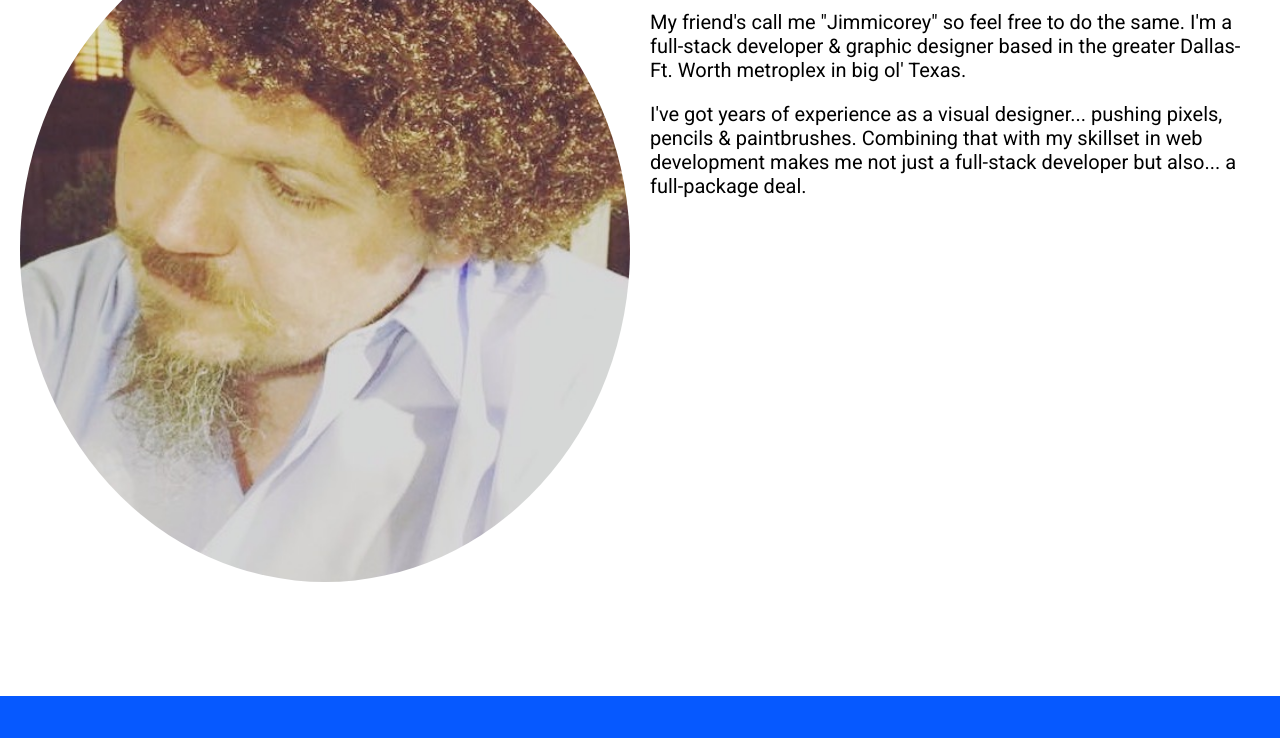
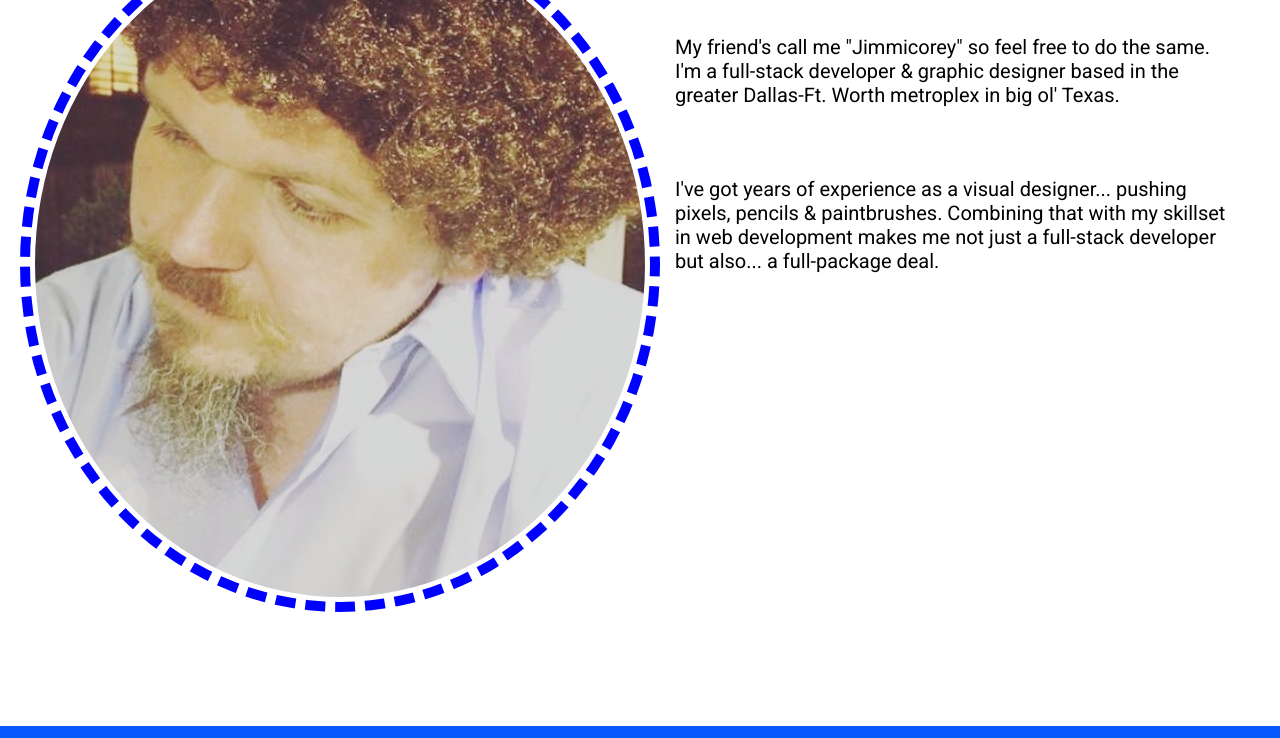
Before and after one commit to Jimmicorey/james_c_coffelt_portfolio1, a plain HTML site: page index.html in a window 1280 px wide. Shown: the part 243-981 px from the top of the page. Drawn offline with Linux system fonts and the light colour scheme.

Commit message:
Add files via upload

```diff
--- a/styles.css
+++ b/styles.css
@@ -8,6 +8,8 @@ body {
 img {
     width: 100%;
     border-radius: 50%;
+    border: 10px dashed blue;
+    padding: 5px;
 }
 
 main h2 {
@@ -19,6 +21,7 @@ main h2 {
 p {
     margin-bottom: 5px;
     font-size: 20px;
+    padding: 25px;
 }
 
 
```
